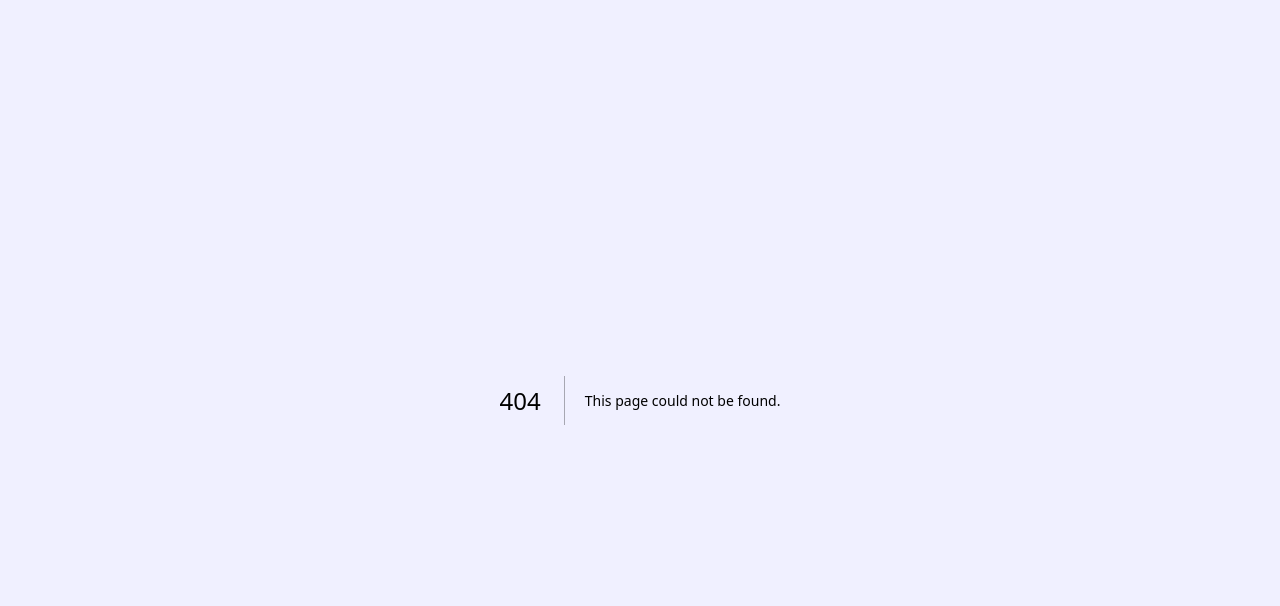
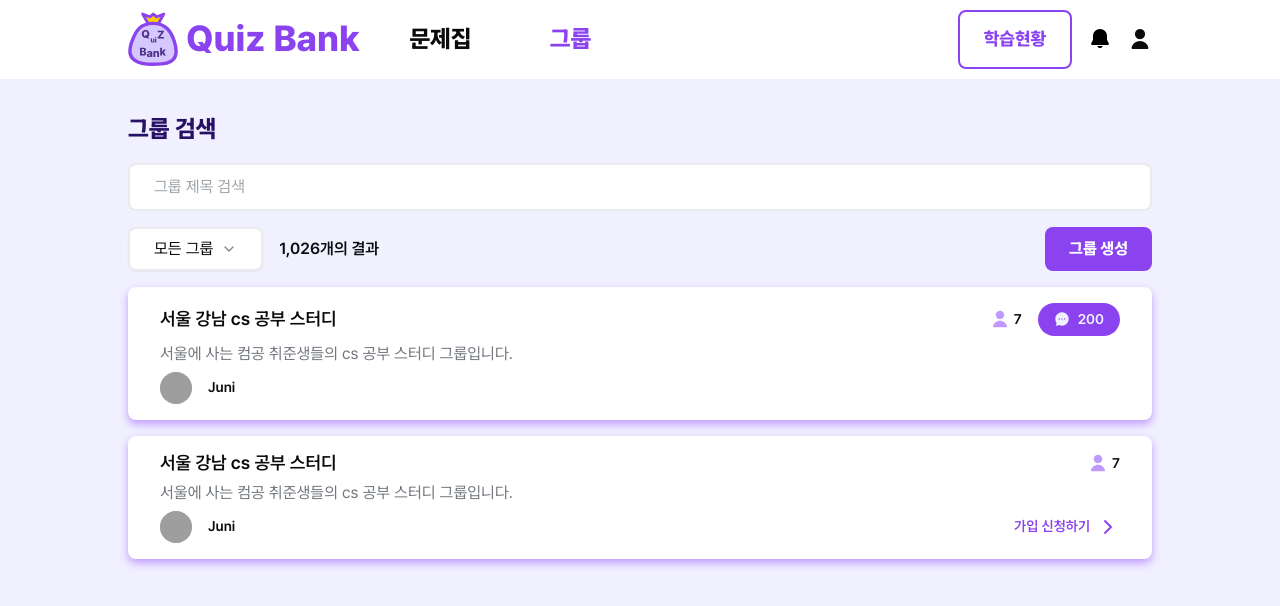
Before and after one commit to QuizBank-Dev/QuizBank-FE, a Next.js app: page /group in a window 1280 px wide. Before the commit this address had no page. Shown: the top 606 px of the page. Built offline with nearby package versions, Linux system fonts and the light colour scheme; grey boxes are pictures that could not be loaded.

Commit message:
💄 그룹 검색 페이지 퍼블리싱

```diff
--- /dev/null
+++ b/src/app/group/(layout)/page.tsx
@@ -0,0 +1,23 @@
+import MobileHeader from '@/components/MobileHeader'
+import GroupSearch from './_components/GroupSearch'
+
+export default function GroupPage() {
+    return (
+        <>
+            {/* 모바일 전용 헤더 */}
+            <MobileHeader title="그룹 검색" backBtn>
+                <MobileHeader.UserMenu />
+            </MobileHeader>
+
+            {/* 컨탠츠 */}
+            <main className="flex w-full flex-1 flex-col items-center overflow-auto">
+                <div className="flex w-full max-w-[1056px] flex-col gap-4 px-4 py-4 md:py-8">
+                    <h2 className="hidden text-pc-title-sm font-extra-bold text-point-900 md:block">
+                        그룹 검색
+                    </h2>
+                    <GroupSearch />
+                </div>
+            </main>
+        </>
+    )
+}
```
